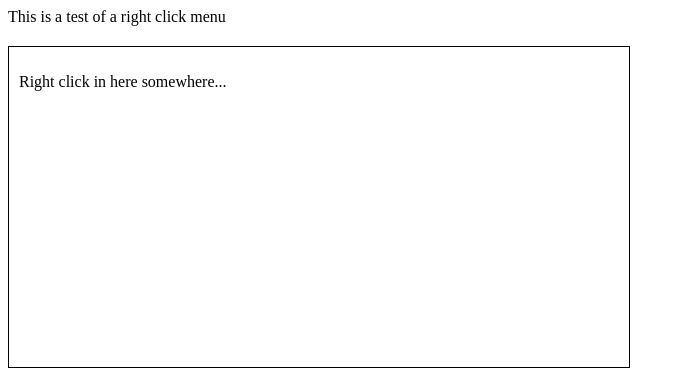
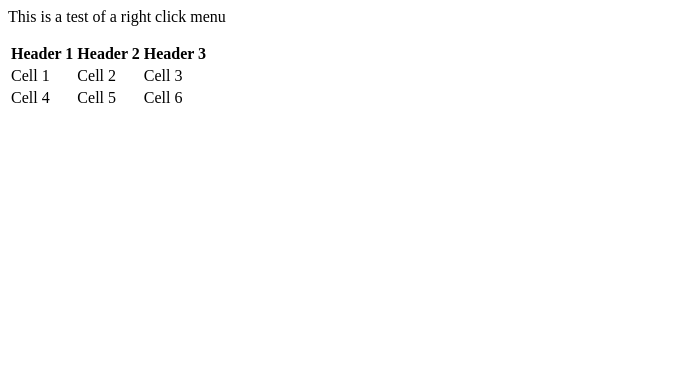
Before and after one commit to ChrisWeller/CustomMenu, a plain HTML site: page demo/index.html in a window 1280 px wide. Shown: the whole page, without its empty margins (0-685 px from the left). Drawn offline with nearby package versions, Linux system fonts and the light colour scheme.

Commit message:
Update to documentation
Updated documentation and demo with the filter option

```diff
--- a/demo/index.html
+++ b/demo/index.html
@@ -5,7 +5,7 @@
 		<script type="text/javascript" src="https://ajax.aspnetcdn.com/ajax/jquery.ui/1.9.2/jquery-ui.min.js"></script>
 
 		<script type="text/javascript" src="test.js"></script>
-		<script type="text/javascript" src="../scripts/jquery_custommenu_0.0.1.js"></script>
+		<script type="text/javascript" src="../scripts/jquery_custommenu.js"></script>
 		<style>
 			.ui-menu { width: 150px; }
 		</style>
@@ -14,8 +14,14 @@
 	<body>
 		<p>This is a test of a right click menu</p>
 
-		<div style="width: 600px; height: 300px; border: 1px solid black;margin-top:20px;padding: 10px;" id="RightClickArea">
-			<p>Right click in here somewhere...</p>
-		</div>
+		<table id="RightClickArea">
+			<thead>
+				<tr><th>Header 1</th><th>Header 2</th><th>Header 3</th></tr>
+			</thead>
+			<tbody>
+				<tr><td>Cell 1</td><td>Cell 2</td><td>Cell 3</td></tr>
+				<tr><td>Cell 4</td><td>Cell 5</td><td>Cell 6</td></tr>
+			</tbody>
+		</table>
 	</body>
 </html>
--- a/demo/test.js
+++ b/demo/test.js
@@ -11,11 +11,12 @@ var options = [
 
 $(document).ready(function() {
 	$('#RightClickArea').customMenu({
+		filter: 'td',
 		option_list_callback: function() {
 			return options;
 		},
-		item_selected: function(data) {
-			alert('You selected: ' + data.label);
+		item_selected: function(element, data) {
+			alert('You selected: ' + data.label + ' in cell ' + element.html());
 		}
 	});
 });
```
Also changed, not shown: 1 other file.
